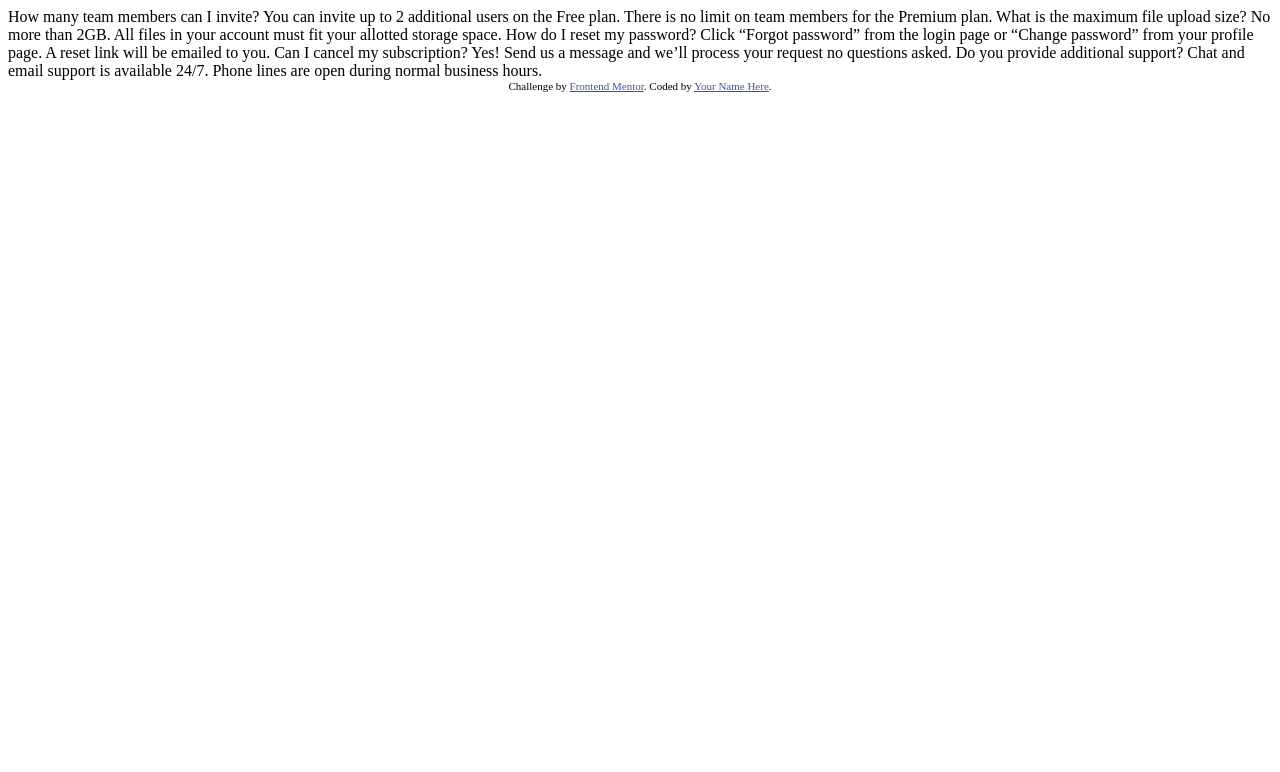
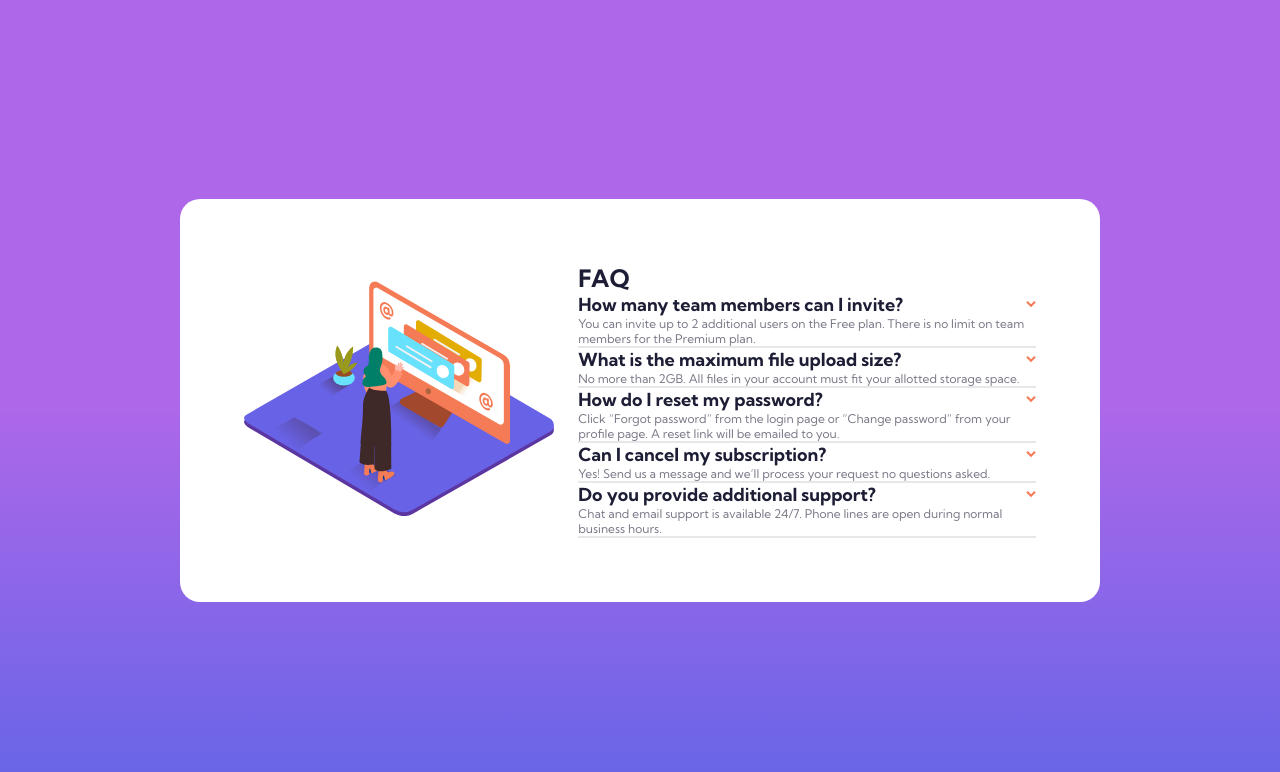
Before and after one commit to samuel-adu/faq-accordion-card, a plain HTML site: page index.html in a window 1280 px wide. Drawn offline with Linux system fonts and the light colour scheme.

Commit message:
add styles

```diff
--- a/index.html
+++ b/index.html
@@ -1,40 +1,106 @@
 <!DOCTYPE html>
 <html lang="en">
   <head>
-  <meta charset="UTF-8">
-  <meta name="viewport" content="width=device-width, initial-scale=1.0"> <!-- displays site properly based on user's device -->
+    <meta charset="UTF-8" />
+    <meta name="viewport" content="width=device-width, initial-scale=1.0" />
+    <!-- displays site properly based on user's device -->
 
-  <link rel="icon" type="image/png" sizes="32x32" href="./images/favicon-32x32.png">
-
+    <link
+      rel="icon"
+      type="image/png"
+      sizes="32x32"
+      href="./images/favicon-32x32.png"
+    />
+    <link rel="preconnect" href="https://fonts.googleapis.com" />
+    <link rel="preconnect" href="https://fonts.gstatic.com" crossorigin />
+    <link
+      href="https://fonts.googleapis.com/css2?family=Kumbh+Sans:wght@400;700&display=swap"
+      rel="stylesheet"
+    />
     <title>Frontend Mentor | FAQ Accordion Card</title>
-
-  <!-- Feel free to remove these styles or customise in your own stylesheet 👍 -->
-  <style>
-    .attribution { font-size: 11px; text-align: center; }
-    .attribution a { color: hsl(228, 45%, 44%); }
-  </style>
+    <link rel="stylesheet" href="style.css" />
   </head>
   <body>
-  How many team members can I invite?
-  You can invite up to 2 additional users on the Free plan. There is no limit on
-  team members for the Premium plan.
+    <div class="wrapper">
+      <picture>
+        <source
+          media="(min-width: 550px)"
+          srcset="./images/illustration-woman-online-desktop.svg"
+          sizes=""
+        />
+        <img src="./images/illustration-woman-online-mobile.svg" alt="" />
+      </picture>
 
-  What is the maximum file upload size?
-  No more than 2GB. All files in your account must fit your allotted storage space.
+      <div>
+        <h1>FAQ</h1>
+        <div class="q-and-a">
+          <div class="question">
+            <h2>How many team members can I invite?</h2>
+            <img
+              src="./images/icon-arrow-down.svg"
+              alt="arrow facing downwards"
+            />
+          </div>
+          <div class="answer">
+            <p>
+              You can invite up to 2 additional users on the Free plan. There is
+              no limit on team members for the Premium plan.
+            </p>
+          </div>
+        </div>
 
-  How do I reset my password?
-  Click “Forgot password” from the login page or “Change password” from your profile page.
-  A reset link will be emailed to you.
+        <div class="q-and-a">
+          <div class="question">
+            <h2>What is the maximum file upload size?</h2>
+            <img src="./images/icon-arrow-down.svg" alt="" />
+          </div>
+          <div class="answer">
+            <p>
+              No more than 2GB. All files in your account must fit your allotted
+              storage space.
+            </p>
+          </div>
+        </div>
 
-  Can I cancel my subscription?
-  Yes! Send us a message and we’ll process your request no questions asked.
+        <div class="q-and-a">
+          <div class="question">
+            <h2>How do I reset my password?</h2>
+            <img src="./images/icon-arrow-down.svg" alt="" />
+          </div>
+          <div class="answer">
+            <p>
+              Click “Forgot password” from the login page or “Change password”
+              from your profile page. A reset link will be emailed to you.
+            </p>
+          </div>
+        </div>
 
-  Do you provide additional support?
-  Chat and email support is available 24/7. Phone lines are open during normal business hours.
+        <div class="q-and-a">
+          <div class="question">
+            <h2>Can I cancel my subscription?</h2>
+            <img src="./images/icon-arrow-down.svg" alt="" />
+          </div>
+          <div class="answer">
+            <p>
+              Yes! Send us a message and we’ll process your request no questions
+              asked.
+            </p>
+          </div>
+        </div>
 
-  <div class="attribution">
-    Challenge by <a href="https://www.frontendmentor.io?ref=challenge" target="_blank">Frontend Mentor</a>.
-    Coded by <a href="#">Your Name Here</a>.
+        <div class="q-and-a">
+          <div class="question">
+            <h2>Do you provide additional support?</h2>
+            <img src="./images/icon-arrow-down.svg" alt="" />
+          </div>
+          <div class="answer">
+            <p>
+              Chat and email support is available 24/7. Phone lines are open
+              during normal business hours.
+            </p>
+          </div>
+        </div>
+      </div>
     </div>
   </body>
 </html>
--- /dev/null
+++ b/style.css
@@ -0,0 +1,66 @@
+:root {
+  --bg-main: linear-gradient(hsl(273, 75%, 66%) 50%, hsl(240, 73%, 65%));
+  --clr-body: hsl(240, 6%, 50%);
+  --clr-heading: hsl(237, 12%, 33%);
+  --clr-divider: hsl(240, 5%, 91%);
+  --clr-hover: hsl(14, 88%, 65%);
+  --clr-heading: hsl(238, 29%, 16%);
+}
+
+* {
+  box-sizing: border-box;
+  padding: 0;
+  margin: 0;
+}
+
+body {
+  margin: 0;
+  font-family: "Kumbh Sans", sans-serif;
+  font-size: 0.75rem;
+  color: var(--clr-body);
+  background-image: var(--bg-main);
+  background-repeat: no-repeat;
+  background-size: cover;
+  display: flex;
+  align-items: center;
+  justify-content: center;
+  min-height: 100vh;
+}
+
+h1,
+h2 {
+  color: var(--clr-heading);
+}
+
+img {
+  max-width: 100%;
+}
+
+.wrapper {
+  padding-inline: 1em;
+  width: 90%;
+  max-width: 920px;
+  margin: 0 auto;
+  padding: 5%;
+  background-color: #fff;
+  border-radius: 20px;
+}
+
+.q-and-a {
+  border-bottom: 2px solid var(--clr-divider);
+}
+
+.question {
+  display: flex;
+  align-items: center;
+  justify-content: space-between;
+}
+
+@media (min-width: 567px) {
+  .wrapper {
+    display: flex;
+    align-items: center;
+    justify-content: space-between;
+    gap: 2em;
+  }
+}
```
Also changed, not shown: 1 other file. Lines whose indentation alone changed are shown as unchanged.
